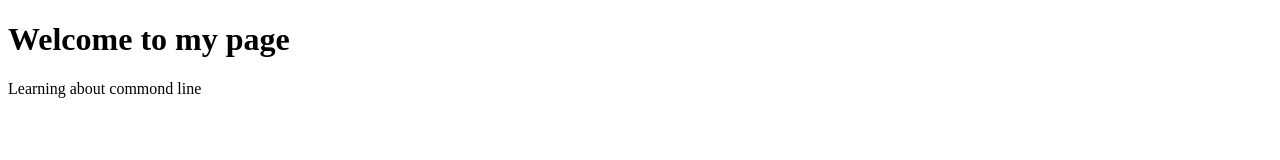
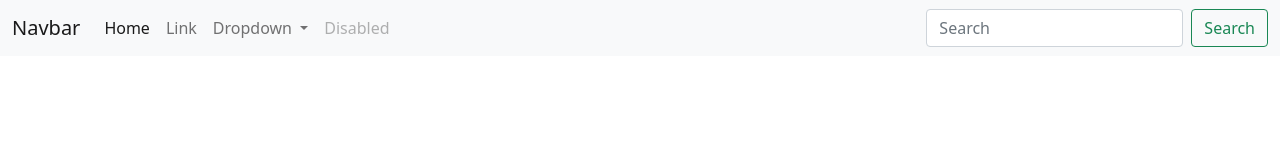
Before and after one commit to Shaluagr22/Branching-in-git, a plain HTML site: page index.html in a window 1280 px wide. Drawn offline with nearby package versions, Linux system fonts and the light colour scheme.

Commit message:
change commit

```diff
--- a/index.html
+++ b/index.html
@@ -1,13 +1,62 @@
-<!DOCTYPE html>
+<!doctype html>
 <html lang="en">
-<head>
-    <meta charset="UTF-8">
-    <meta http-equiv="X-UA-Compatible" content="IE=edge">
-    <meta name="viewport" content="width=device-width, initial-scale=1.0">
-    <title>git</title>
-</head>
-<body>
-    <h1>Welcome to my page</h1>
-    <p>Learning about commond line</p>
-</body>
+  <head>
+    <!-- Required meta tags -->
+    <meta charset="utf-8">
+    <meta name="viewport" content="width=device-width, initial-scale=1">
+
+    <!-- Bootstrap CSS -->
+    <link href="https://cdn.jsdelivr.net/npm/bootstrap@5.1.3/dist/css/bootstrap.min.css" rel="stylesheet" integrity="sha384-1BmE4kWBq78iYhFldvKuhfTAU6auU8tT94WrHftjDbrCEXSU1oBoqyl2QvZ6jIW3" crossorigin="anonymous">
+
+    <title>Hello, world!</title>
+  </head>
+  <body>
+    <nav class="navbar navbar-expand-lg navbar-light bg-light">
+        <div class="container-fluid">
+          <a class="navbar-brand" href="#">Navbar</a>
+          <button class="navbar-toggler" type="button" data-bs-toggle="collapse" data-bs-target="#navbarSupportedContent" aria-controls="navbarSupportedContent" aria-expanded="false" aria-label="Toggle navigation">
+            <span class="navbar-toggler-icon"></span>
+          </button>
+          <div class="collapse navbar-collapse" id="navbarSupportedContent">
+            <ul class="navbar-nav me-auto mb-2 mb-lg-0">
+              <li class="nav-item">
+                <a class="nav-link active" aria-current="page" href="#">Home</a>
+              </li>
+              <li class="nav-item">
+                <a class="nav-link" href="#">Link</a>
+              </li>
+              <li class="nav-item dropdown">
+                <a class="nav-link dropdown-toggle" href="#" id="navbarDropdown" role="button" data-bs-toggle="dropdown" aria-expanded="false">
+                  Dropdown
+                </a>
+                <ul class="dropdown-menu" aria-labelledby="navbarDropdown">
+                  <li><a class="dropdown-item" href="#">Action</a></li>
+                  <li><a class="dropdown-item" href="#">Another action</a></li>
+                  <li><hr class="dropdown-divider"></li>
+                  <li><a class="dropdown-item" href="#">Something else here</a></li>
+                </ul>
+              </li>
+              <li class="nav-item">
+                <a class="nav-link disabled">Disabled</a>
+              </li>
+            </ul>
+            <form class="d-flex">
+              <input class="form-control me-2" type="search" placeholder="Search" aria-label="Search">
+              <button class="btn btn-outline-success" type="submit">Search</button>
+            </form>
+          </div>
+        </div>
+      </nav>
+
+    <!-- Optional JavaScript; choose one of the two! -->
+
+    <!-- Option 1: Bootstrap Bundle with Popper -->
+    <script src="https://cdn.jsdelivr.net/npm/bootstrap@5.1.3/dist/js/bootstrap.bundle.min.js" integrity="sha384-ka7Sk0Gln4gmtz2MlQnikT1wXgYsOg+OMhuP+IlRH9sENBO0LRn5q+8nbTov4+1p" crossorigin="anonymous"></script>
+
+    <!-- Option 2: Separate Popper and Bootstrap JS -->
+    <!--
+    <script src="https://cdn.jsdelivr.net/npm/@popperjs/core@2.10.2/dist/umd/popper.min.js" integrity="sha384-7+zCNj/IqJ95wo16oMtfsKbZ9ccEh31eOz1HGyDuCQ6wgnyJNSYdrPa03rtR1zdB" crossorigin="anonymous"></script>
+    <script src="https://cdn.jsdelivr.net/npm/bootstrap@5.1.3/dist/js/bootstrap.min.js" integrity="sha384-QJHtvGhmr9XOIpI6YVutG+2QOK9T+ZnN4kzFN1RtK3zEFEIsxhlmWl5/YESvpZ13" crossorigin="anonymous"></script>
+    -->
+  </body>
 </html>
```
